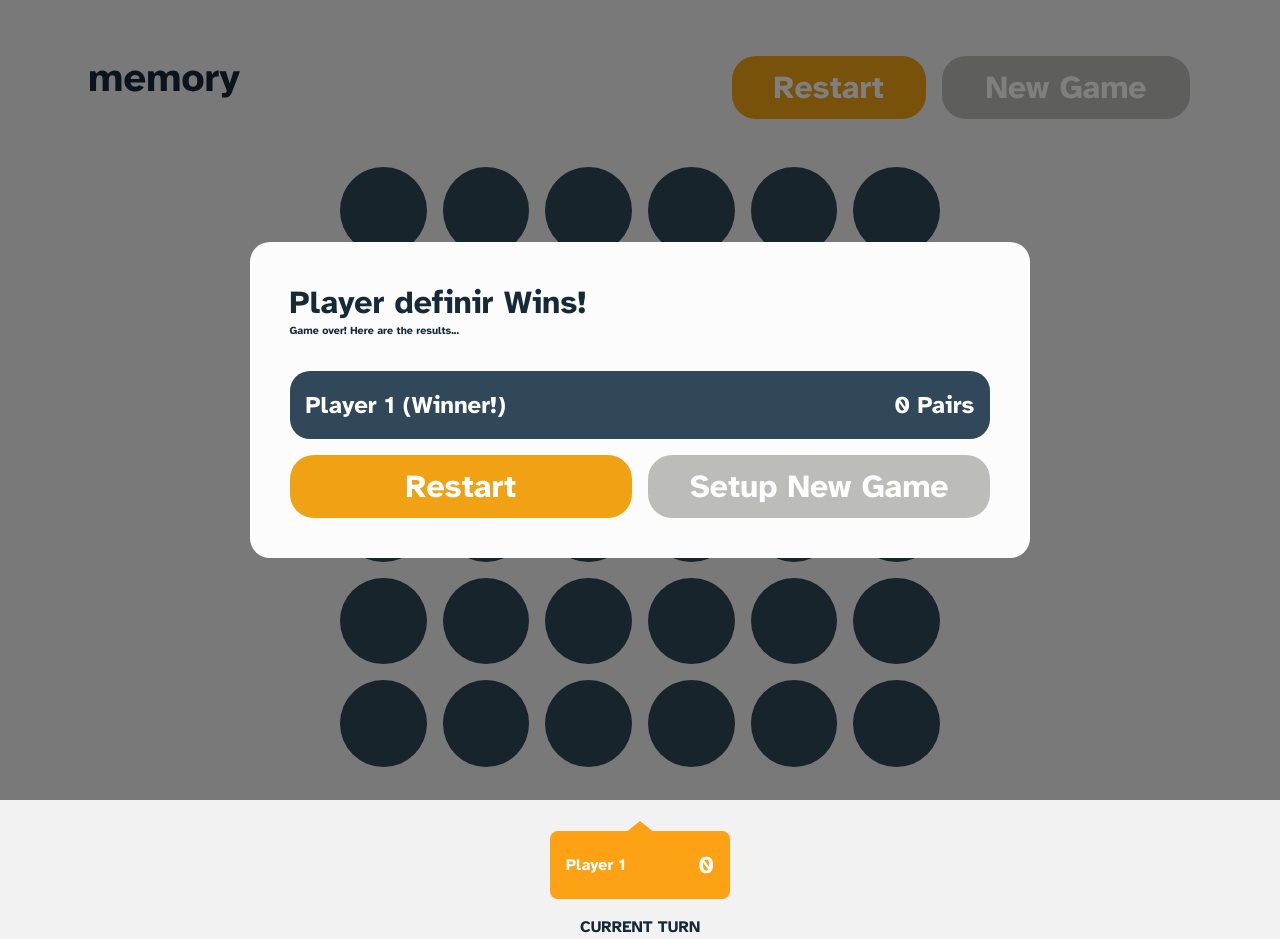
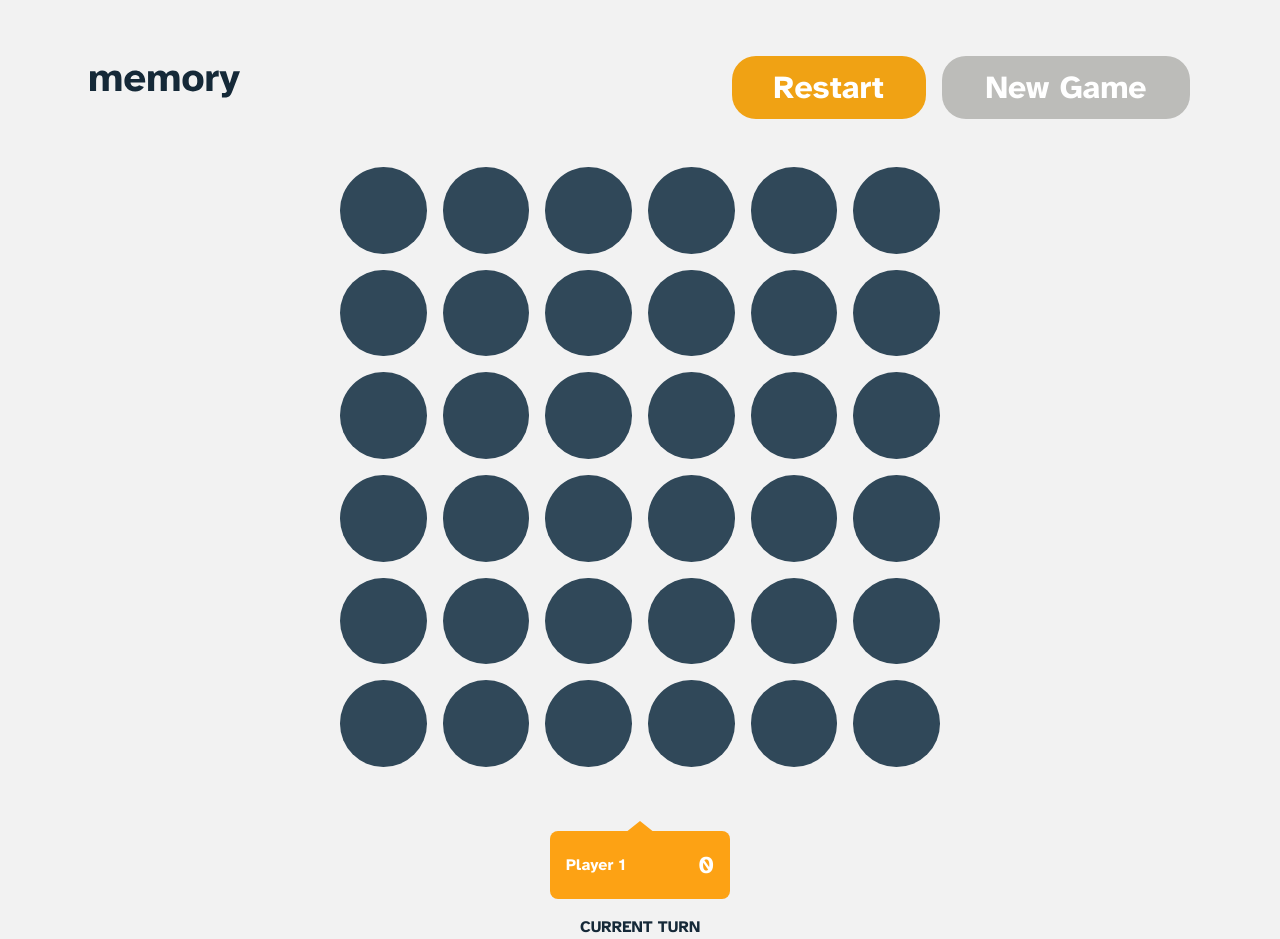
Before and after one commit to JosielLima/memory-game, a React (Vite) app: page /playing in a window 1280 px wide. Built offline with nearby package versions, Linux system fonts and the light colour scheme.

Commit message:
Adjuments in styles de modal, card e playing page

```diff
--- a/src/components/ModalMorePlayers.jsx
+++ b/src/components/ModalMorePlayers.jsx
@@ -7,6 +7,7 @@ import theme from "../theme/theme";
 
 const ModalMorePlayers = ({ onRestart, scores }) => {
   const [ArrayResults, setArrayResults] = useState([]);
+  const [typeResult, setTypeResult] = useState("");
 
   useEffect(() => {
     const playersWithScores = scores.map((score, index) => ({
@@ -30,12 +31,14 @@ const ModalMorePlayers = ({ onRestart, scores }) => {
 
       if (winners.length === 1) {
         sortedPlayers[0].isWinner = true;
+        setTypeResult("winner");
       } else {
         winners.forEach((winner) => {
           const playerIndex = sortedPlayers.findIndex(
             (p) => p.id === winner.id,
           );
           sortedPlayers[playerIndex].isDraw = true;
+          setTypeResult("draw");
         });
       }
     }
@@ -61,6 +64,10 @@ const ModalMorePlayers = ({ onRestart, scores }) => {
         <div
           css={css`
             margin-bottom: 2rem;
+            & h2,
+            & h6 {
+              text-align: center;
+            }
           `}
         >
           <h2
@@ -68,9 +75,20 @@ const ModalMorePlayers = ({ onRestart, scores }) => {
               margin-bottom: 0;
             `}
           >
-            Player definir Wins!
+            {typeResult === "draw"
+              ? "It’s a tie!"
+              : `Player ${ArrayResults[0].name}  Wins!`}
           </h2>
-          <h6>Game over! Here are the results...</h6>
+          <h6
+            css={(theme) =>
+              css(`
+								color: ${theme.colors.primary.light};
+								font-size: 1rem;
+							`)
+            }
+          >
+            Game over! Here are the results...
+          </h6>
         </div>
         <div
           css={css`
@@ -102,7 +120,8 @@ const ModalMorePlayers = ({ onRestart, scores }) => {
               key={index}
             >
               <p>
-                {result.name} {result.isWinner ? "(Winner!)" : ""}
+                {result.name}{" "}
+                {result.isWinner || result.isDraw ? "(Winner!)" : ""}
               </p>
               <p>{result?.score || 0} Pairs</p>
             </div>
--- a/src/components/styled/CardFlip.jsx
+++ b/src/components/styled/CardFlip.jsx
@@ -23,7 +23,7 @@ const CardFlip = styled.div(
   &:hover {
     ${
       !card.flipped && !card.matched
-        ? `background-color: ${theme.colors.primary.main};`
+        ? `background-color: ${theme.colors.secondary.dark};`
         : ""
     }
   }
--- a/src/main.jsx
+++ b/src/main.jsx
@@ -1,8 +1,8 @@
 import React from "react";
 import { createRoot } from "react-dom/client";
 import { BrowserRouter, Routes, Route } from "react-router";
+import Playing from "./pages/Playing";
 import Start from "./pages/Start";
-import Playing from "./pages/Playing";
 import { ThemeProvider } from "@emotion/react";
 import theme from "./theme/theme";
 import GlobalStyles from "./theme/GlobalStyles";
--- a/src/pages/Playing.jsx
+++ b/src/pages/Playing.jsx
@@ -170,7 +170,7 @@ export default function Playing() {
 
   // Verificar se o jogo acabou
   useEffect(() => {
-    if (gameCards.every((card) => card.matched)) {
+    if (gameCards.length > 0 && gameCards.every((card) => card.matched)) {
       setGameOver(true);
       setIsModalOpen(true);
     }
```
